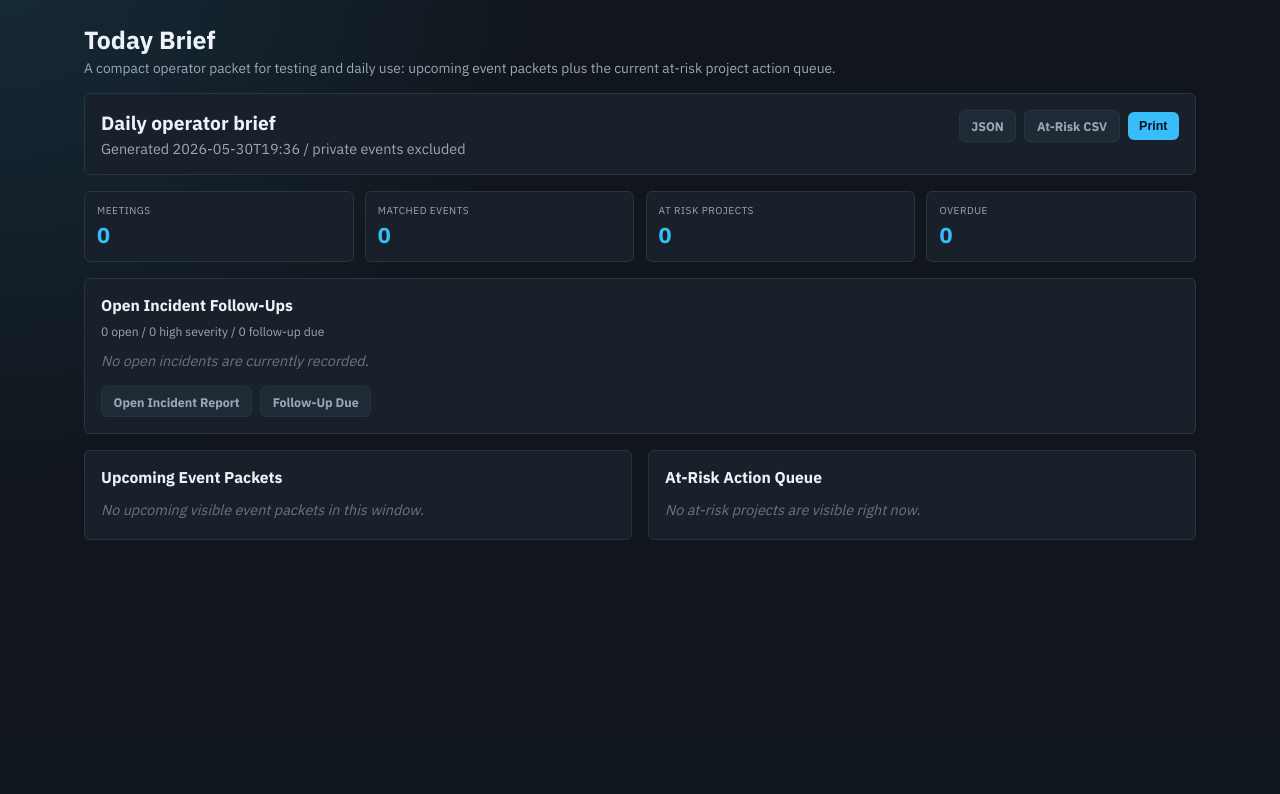
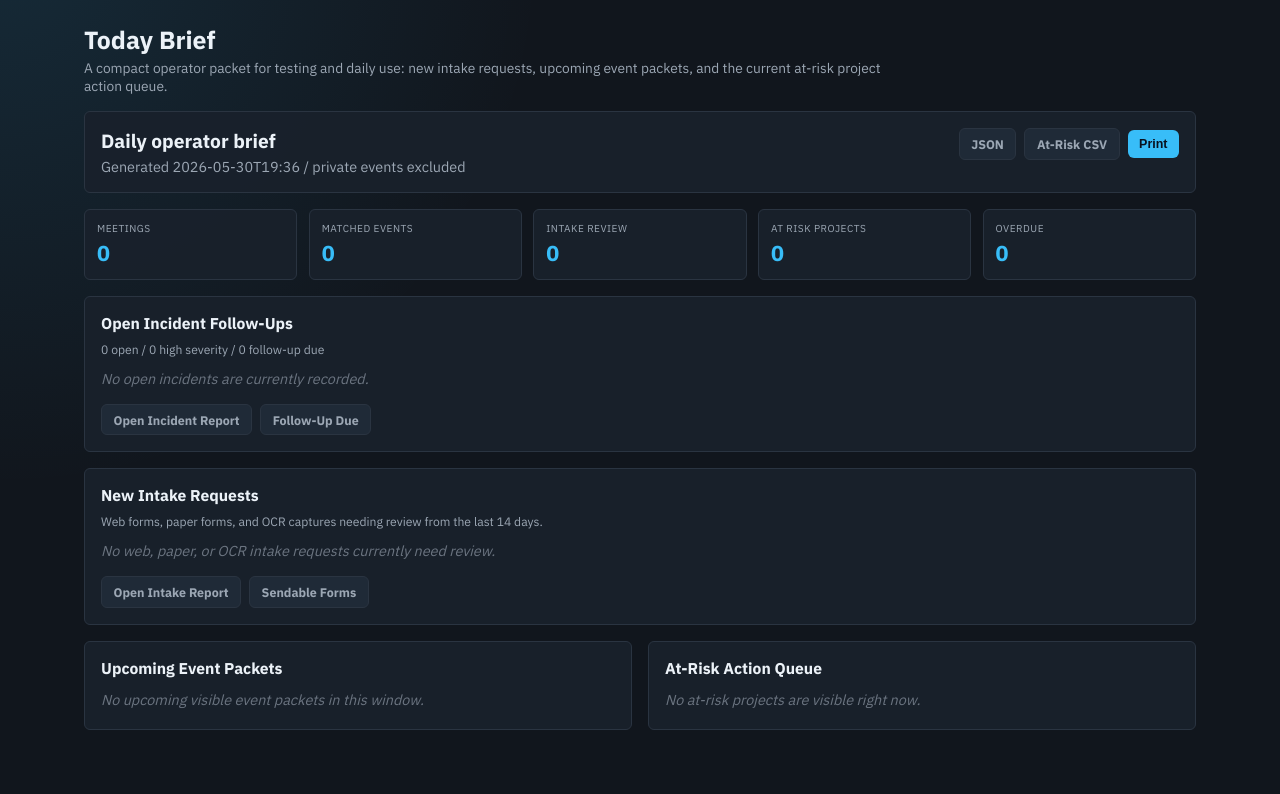
Before and after one commit to Rtoony/tasktrack, a Flask app: page /reports/today in a window 1280 px wide. Shown: the part 55-849 px from the top of the page. Before the commit the page ends 595 px from the top, so only its background shows below. Run offline with Flask 3, Linux system fonts and the light colour scheme; the visitor is signed in with stand-in values (Sample User, id 1); data that the repository does not hold is empty; parts of the project's set-up code (start-up, migrations or seed data) failed here and were passed over.

Commit message:
Surface web form intake in reports

```diff
--- a/app/routes/reports.py
+++ b/app/routes/reports.py
@@ -451,6 +451,13 @@ def _today_brief_packet(sess):
         sess,
         filters={"open_only": True, "limit": 5, "days": 365},
     ) if is_admin else None
+    intake = intake_source_report(
+        sess,
+        sources=["web-form", "paper-form", "remarkable-ocr"],
+        days=14,
+        limit=8,
+        needs_review=True,
+    )
     return {
         "generated_at": datetime.now().isoformat(timespec="seconds"),
         "days": meeting_days,
@@ -458,6 +465,7 @@ def _today_brief_packet(sess):
         "meetings": meetings,
         "at_risk": portfolio,
         "action_projects": portfolio.get("summary", {}).get("action_projects", []),
+        "intake": intake,
         "incidents": incidents,
     }
 
--- a/app/services/intake_reports.py
+++ b/app/services/intake_reports.py
@@ -58,7 +58,7 @@ INTAKE_REPORT_TABLES = {
     },
 }
 
-DEFAULT_SOURCES = ["paper-form", "remarkable-ocr"]
+DEFAULT_SOURCES = ["web-form", "paper-form", "remarkable-ocr"]
 CSV_FIELDS = [
     "table", "label", "id", "title", "source", "status", "priority",
     "due", "project_number", "needs_review", "created_at", "record_url",
--- a/templates/intake_report.html
+++ b/templates/intake_report.html
@@ -56,13 +56,13 @@
 </header>
 <main>
   <h1>Intake Source Report</h1>
-  <p class="sub">Review items created from paper forms, reMarkable OCR, and other capture sources. This is the audit queue for the form-to-TaskTrack workflow.</p>
+  <p class="sub">Review items created from web forms, paper forms, reMarkable OCR, and other capture sources. This is the audit queue for the form-to-TaskTrack workflow.</p>
 
   <section class="card">
     <form class="filters" method="get" action="/reports/intake">
       <div>
         <label for="sources">Sources</label>
-        <input id="sources" name="sources" value="{{ ','.join(packet.filters.sources) }}" placeholder="paper-form,remarkable-ocr">
+        <input id="sources" name="sources" value="{{ ','.join(packet.filters.sources) }}" placeholder="web-form,paper-form,remarkable-ocr">
       </div>
       <div>
         <label for="days">Days</label>
--- a/templates/reports_home.html
+++ b/templates/reports_home.html
@@ -158,8 +158,8 @@
         <p>Audit scanned forms, reMarkable OCR captures, and other source-tagged items that need operator review.</p>
         <div class="actions">
           <a class="btn" href="/reports/intake?needs_review=1">Needs Review</a>
-          <a class="btn secondary" href="/reports/intake?sources=paper-form,remarkable-ocr&days=30">Paper/OCR Last 30</a>
-          <a class="btn ghost" href="/api/v1/reports/intake.csv?sources=paper-form,remarkable-ocr&days=30">CSV</a>
+          <a class="btn secondary" href="/reports/intake?sources=web-form,paper-form,remarkable-ocr&days=30">Web/Paper/OCR Last 30</a>
+          <a class="btn ghost" href="/api/v1/reports/intake.csv?sources=web-form,paper-form,remarkable-ocr&days=30">CSV</a>
         </div>
       </section>
 
--- a/templates/reports_today.html
+++ b/templates/reports_today.html
@@ -26,7 +26,7 @@
   .btn { display:inline-flex; align-items:center; justify-content:center; background:var(--accent); color:#08111f; border:none; border-radius:var(--radius); padding:0.42rem 0.72rem; font-weight:700; font-size:0.78rem; text-decoration:none; cursor:pointer; }
   .btn.secondary { background:var(--surface-2); color:var(--text-muted); border:1px solid var(--border); }
   .grid { display:grid; grid-template-columns:1fr 1fr; gap:1rem; align-items:start; }
-  .stats { display:grid; grid-template-columns:repeat(4,minmax(0,1fr)); gap:0.7rem; margin-bottom:1rem; }
+  .stats { display:grid; grid-template-columns:repeat(5,minmax(0,1fr)); gap:0.7rem; margin-bottom:1rem; }
   .stat { padding:0.75rem; }
   .stat-label { color:var(--text-muted); text-transform:uppercase; letter-spacing:0.05em; font-size:0.63rem; }
   .stat-value { color:var(--accent); font-size:1.35rem; font-weight:700; margin-top:0.25rem; }
@@ -59,7 +59,7 @@
     .print-footer { color:#4b5563; border-color:#d1d5db; }
     .hero,.card,.stat { border-color:#d1d5db; background:#fff; box-shadow:none; break-inside:avoid; }
     .hero,.card { padding:0.12in; margin-bottom:0.12in; }
-    .stats { grid-template-columns:repeat(4,1fr); gap:0.08in; margin-bottom:0.12in; }
+    .stats { grid-template-columns:repeat(5,1fr); gap:0.08in; margin-bottom:0.12in; }
     .stat { padding:0.08in; }
     .stat-value { font-size:14pt; color:#111827; }
     .row { padding:0.05in 0; border-color:#e5e7eb; }
@@ -85,13 +85,13 @@
   <section class="print-masthead print-only" aria-label="Printable report header">
     <div>
       <div class="print-eyebrow">TaskTrack Today Brief</div>
-      <div class="print-title">{{ packet.meetings.count }} meeting packet{{ '' if packet.meetings.count == 1 else 's' }} / {{ packet.at_risk.summary.attention_project_count }} at-risk project{{ '' if packet.at_risk.summary.attention_project_count == 1 else 's' }}</div>
+      <div class="print-title">{{ packet.meetings.count }} meeting packet{{ '' if packet.meetings.count == 1 else 's' }} / {{ packet.intake.summary.needs_review_count }} intake request{{ '' if packet.intake.summary.needs_review_count == 1 else 's' }} / {{ packet.at_risk.summary.attention_project_count }} at-risk project{{ '' if packet.at_risk.summary.attention_project_count == 1 else 's' }}</div>
     </div>
     <div class="print-meta">Generated {{ packet.generated_at[:16] }}<br>Window: next {{ packet.days }} day{{ '' if packet.days == 1 else 's' }}</div>
   </section>
 
   <h1>Today Brief</h1>
-  <p class="sub">A compact operator packet for testing and daily use: upcoming event packets plus the current at-risk project action queue.</p>
+  <p class="sub">A compact operator packet for testing and daily use: new intake requests, upcoming event packets, and the current at-risk project action queue.</p>
 
   <section class="hero">
     <div>
@@ -108,6 +108,7 @@
   <section class="stats">
     <div class="stat"><div class="stat-label">Meetings</div><div class="stat-value">{{ packet.meetings.count }}</div></div>
     <div class="stat"><div class="stat-label">Matched Events</div><div class="stat-value">{{ packet.meetings.matched_count }}</div></div>
+    <div class="stat"><div class="stat-label">Intake Review</div><div class="stat-value{% if packet.intake.summary.needs_review_count %} danger{% endif %}">{{ packet.intake.summary.needs_review_count }}</div></div>
     <div class="stat"><div class="stat-label">At Risk Projects</div><div class="stat-value{% if packet.at_risk.summary.attention_project_count %} danger{% endif %}">{{ packet.at_risk.summary.attention_project_count }}</div></div>
     <div class="stat"><div class="stat-label">Overdue</div><div class="stat-value{% if packet.at_risk.summary.overdue_count %} danger{% endif %}">{{ packet.at_risk.summary.overdue_count }}</div></div>
   </section>
@@ -133,6 +134,26 @@
     </div>
   </section>
   {% endif %}
+
+  <section class="card">
+    <h2>New Intake Requests</h2>
+    <div class="meta" style="margin-bottom:0.5rem">Web forms, paper forms, and OCR captures needing review from the last 14 days.</div>
+    {% if packet.intake.rows %}
+      {% for row in packet.intake.rows %}
+        <div class="row">
+          <div>
+            <div class="row-title"><a href="{{ row.record_url }}" style="color:inherit;text-decoration:none">{{ row.title or '(untitled request)' }}</a></div>
+            <div class="meta">{{ row.label }} / {{ row.source }}{% if row.project_number %} / {{ row.project_number }}{% endif %}{% if row.priority %} / {{ row.priority }}{% endif %}</div>
+          </div>
+          <div class="when{% if row.needs_review %} danger{% endif %}">{{ row.status or 'new' }}</div>
+        </div>
+      {% endfor %}
+    {% else %}<div class="empty">No web, paper, or OCR intake requests currently need review.</div>{% endif %}
+    <div class="actions" style="margin-top:0.75rem;justify-content:flex-start">
+      <a class="btn secondary" href="/reports/intake?needs_review=1">Open Intake Report</a>
+      <a class="btn secondary" href="/intake">Sendable Forms</a>
+    </div>
+  </section>
 
   <div class="grid">
     <section class="card">
```
Also changed, not shown: tests/test_intake_report.py (+21 -0 lines), tests/test_project_report.py (+12 -0 lines).
